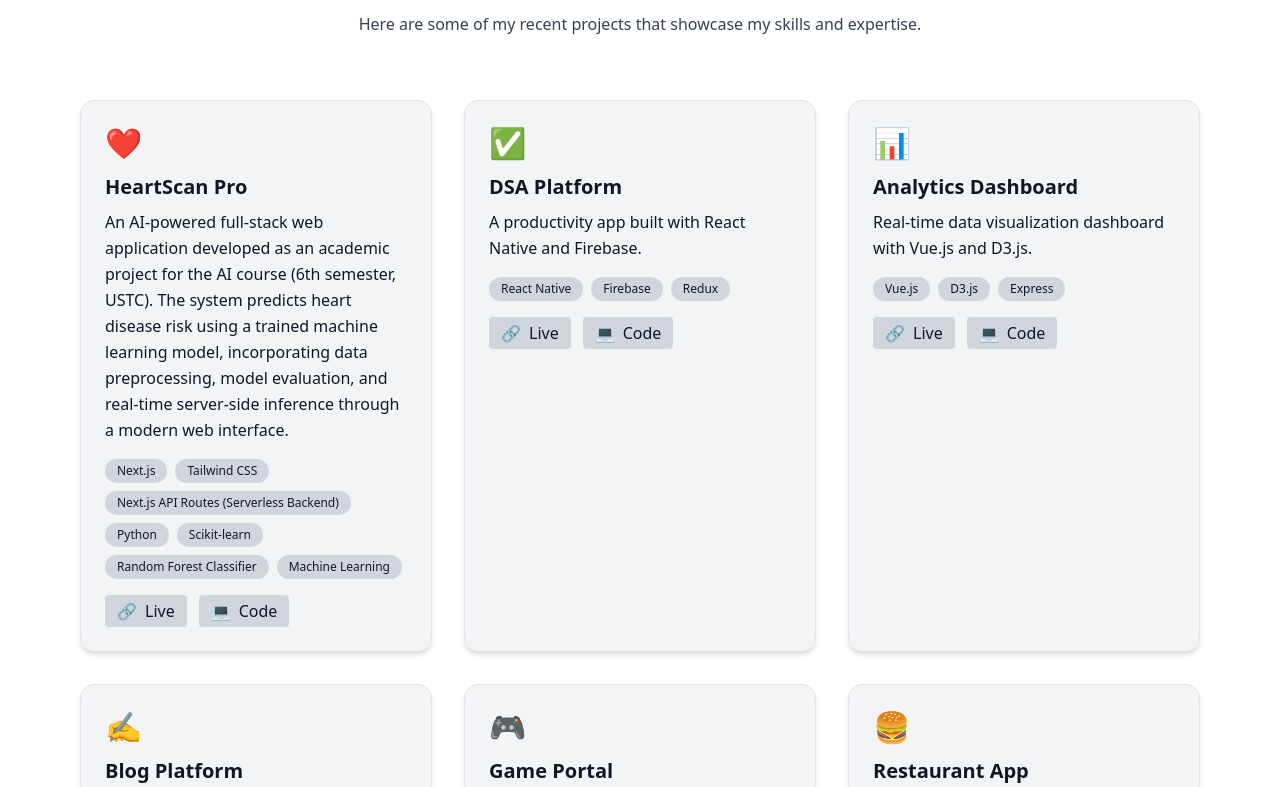
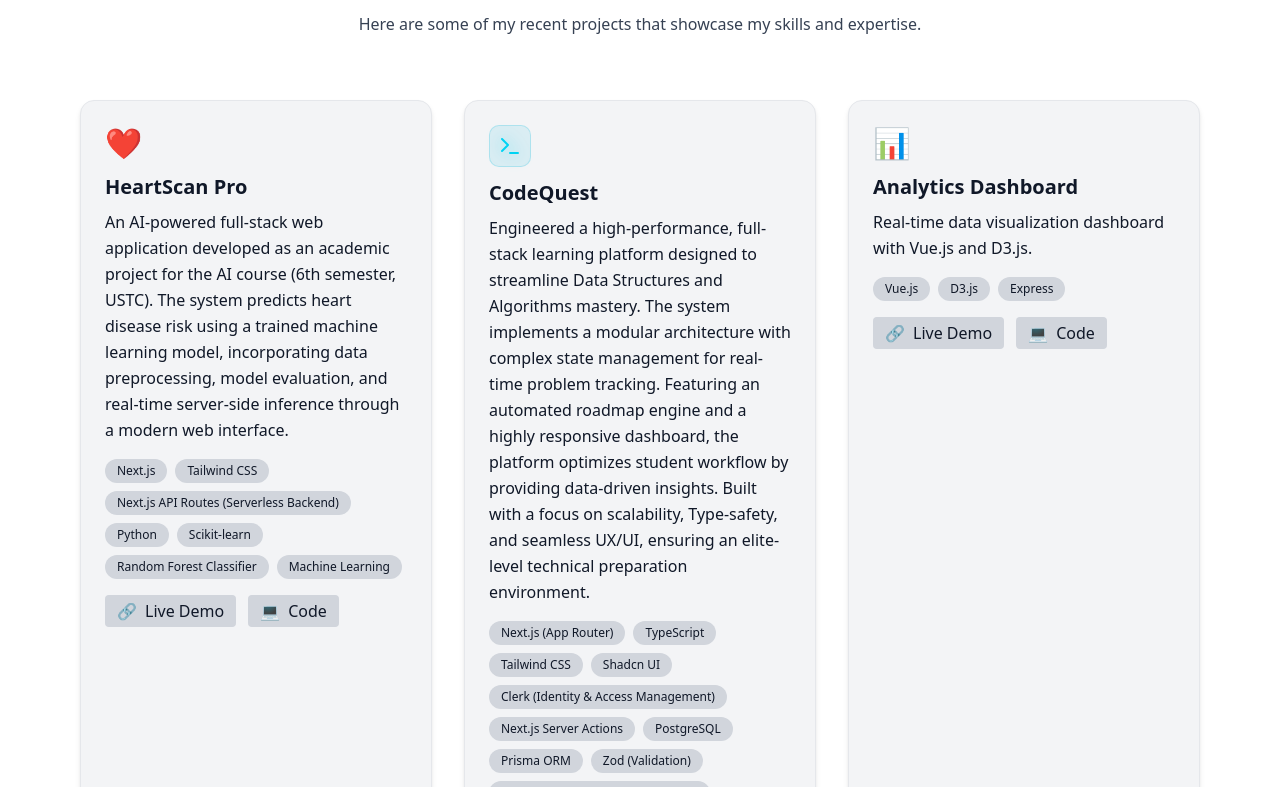
Before and after one commit to tusharsno/MyWebsiteLogin, a Next.js app: page / in a window 1280 px wide. Shown: the part 1773-2560 px from the top of the page. Built offline with nearby package versions, Linux system fonts and the light colour scheme.

Commit message:
add project: dsa-platform

```diff
--- a/components/ui/Projects_Demo.tsx
+++ b/components/ui/Projects_Demo.tsx
@@ -2,6 +2,7 @@
 
 import React, { useState } from "react";
 import { motion } from "framer-motion";
+import { Terminal, Code2, Zap } from "lucide-react";
 
 const Projects_Demo = () => {
   const projects = [
@@ -24,10 +25,15 @@ const Projects_Demo = () => {
     },
     {
       id: 2,
-      title: "DSA Platform",
-      description: "A productivity app built with React Native and Firebase.",
-      tech: ["React Native", "Firebase", "Redux"],
-      icon: "✅",
+      title: "CodeQuest",
+      description: "Engineered a high-performance, full-stack learning platform designed to streamline Data Structures and Algorithms mastery. The system implements a modular architecture with complex state management for real-time problem tracking. Featuring an automated roadmap engine and a highly responsive dashboard, the platform optimizes student workflow by providing data-driven insights. Built with a focus on scalability, Type-safety, and seamless UX/UI, ensuring an elite-level technical preparation environment.",
+      tech: ["Next.js (App Router)", "TypeScript", "Tailwind CSS", "Shadcn UI", "Clerk (Identity & Access Management)", "Next.js Server Actions", "PostgreSQL", "Prisma ORM", "Zod (Validation)", "Framer Motion (Micro-interactions)", "Lucide Icons"],
+      // icon: "✅",
+      icon: (
+       <div className="p-2 bg-cyan-500/10 rounded-lg border border-cyan-500/20 w-fit">
+          <Terminal className="w-6 h-6 text-cyan-400 drop-shadow-[0_0_8px_rgba(34,211,238,0.8)]" />
+        </div>
+      ),
       liveLink: "https://dsaplatform.vercel.app",
       codeLink: "https://github.com/tusharsno/dsa-platform"
     },
@@ -167,7 +173,7 @@ const Projects_Demo = () => {
                   rel="noopener noreferrer"
                 >
                   <motion.span whileHover={{ rotate: 15 }} transition={{ duration: 0.3 }}>🔗</motion.span>
-                  Live
+                  Live Demo
                 </motion.a>
                 <motion.a
                   whileHover={{ scale: 1.05 }}
```
